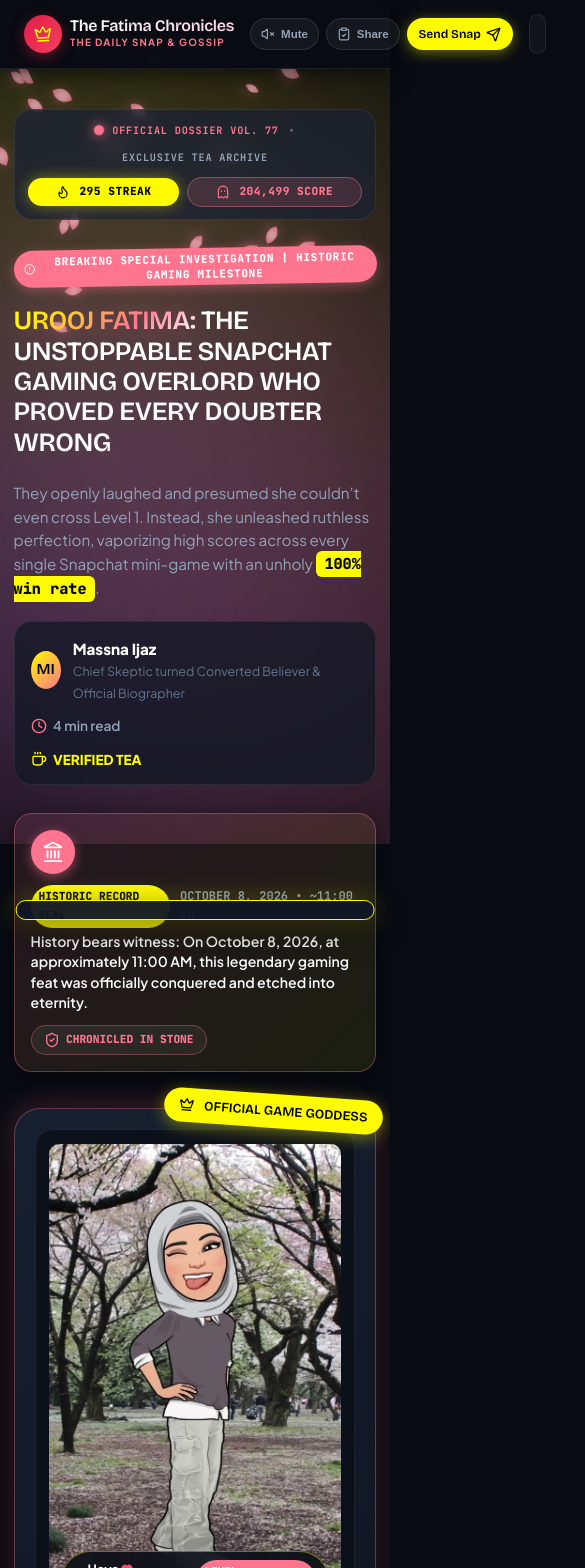
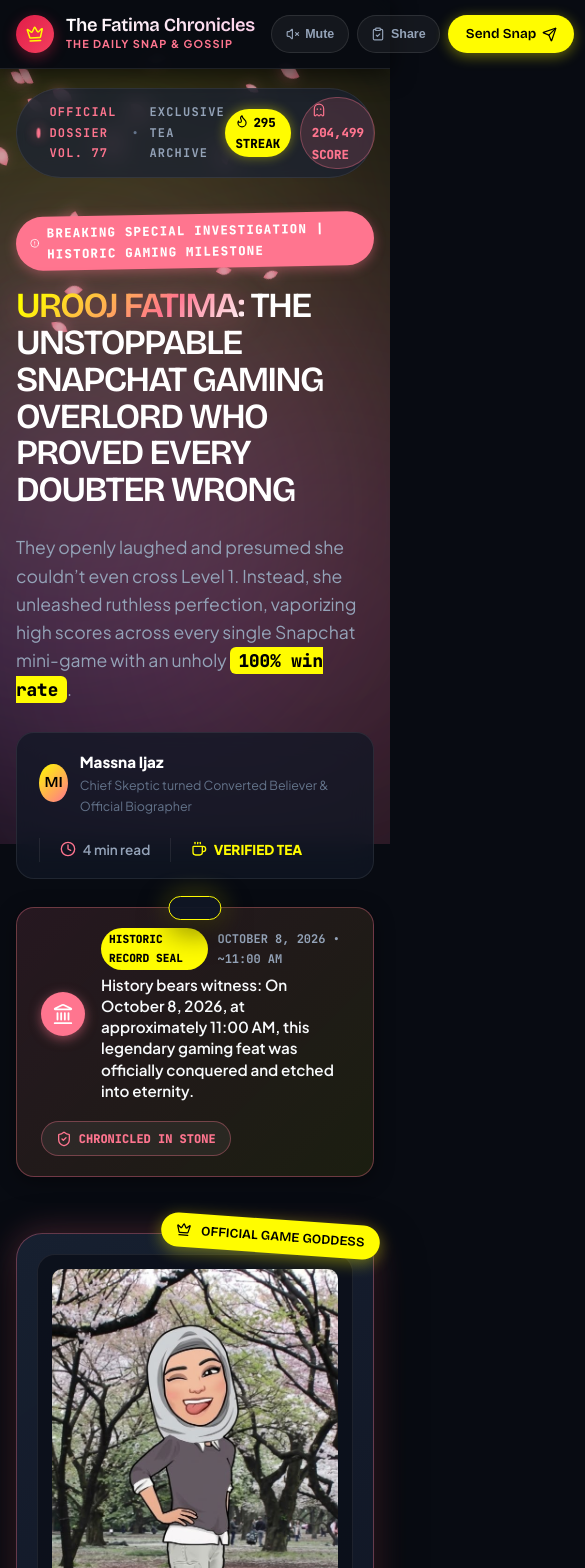
Before and after one commit to massssssssssna/Article-blog-page, a Next.js app: page / in a window 390 px wide. Shown: the top 1568 px of the page, 585 px wide, since content can reach past the window. Built offline with nearby package versions, Linux system fonts and the light colour scheme.

Commit message:
style: restore desktop layout and remove mobile media query overrides

```diff
--- a/src/app/globals.css
+++ b/src/app/globals.css
@@ -419,41 +419,28 @@
   display: flex;
   align-items: center;
   gap: 0.6rem;
-  flex-wrap: wrap;
 }
 
 .badge-streak-highlight {
-  display: inline-flex;
-  align-items: center;
-  justify-content: center;
-  gap: 0.35rem;
   background: var(--snap-yellow);
   color: #000;
   font-family: var(--font-mono);
   font-size: 0.78rem;
   font-weight: 800;
-  padding: 0.28rem 0.75rem;
-  border-radius: var(--radius-full);
-  box-shadow: 0 0 14px var(--snap-yellow-glow);
-  letter-spacing: 0.5px;
-  white-space: nowrap;
+  padding: 0.2rem 0.65rem;
+  border-radius: var(--radius-full);
+  box-shadow: 0 0 12px var(--snap-yellow-glow);
 }
 
 .badge-score-highlight {
-  display: inline-flex;
-  align-items: center;
-  justify-content: center;
-  gap: 0.35rem;
   background: rgba(255, 117, 143, 0.15);
-  border: 1px solid rgba(255, 117, 143, 0.4);
+  border: 1px solid rgba(255, 117, 143, 0.35);
   color: var(--sakura-pink);
   font-family: var(--font-mono);
   font-size: 0.78rem;
   font-weight: 800;
-  padding: 0.28rem 0.75rem;
-  border-radius: var(--radius-full);
-  letter-spacing: 0.5px;
-  white-space: nowrap;
+  padding: 0.2rem 0.65rem;
+  border-radius: var(--radius-full);
 }
 
 /* Editorial Hero Header */
@@ -1272,10 +1259,10 @@
   position: relative;
   background: linear-gradient(135deg, #b7004f 0%, #e40a65 50%, #821dda 100%);
   border-radius: var(--radius-xl);
-  padding: 3rem 2.5rem;
+  padding: 3.25rem 2.75rem 3.5rem;
   box-shadow: 0 15px 45px rgba(183, 0, 79, 0.45);
   overflow: hidden;
-  margin-top: 1rem;
+  margin-top: 1.5rem;
 }
 
 .moral-floating-sticker-1 {
@@ -1288,9 +1275,13 @@
 
 .moral-floating-sticker-2 {
   position: absolute;
-  bottom: 1.5rem;
-  left: 2rem;
+  bottom: 1.75rem;
+  right: 2.5rem;
+  left: auto;
   font-size: 2rem;
+  opacity: 0.85;
+  pointer-events: none;
+  animation: bounceSticker 2.4s infinite alternate-reverse;
 }
 
 @keyframes bounceSticker {
@@ -1342,22 +1333,23 @@
   display: flex;
   flex-wrap: wrap;
   align-items: center;
-  gap: 1rem;
-  margin-top: 1rem;
+  gap: 0.85rem;
+  margin-top: 1.25rem;
 }
 
 .reaction-btn-moral {
   display: inline-flex;
   align-items: center;
-  gap: 0.6rem;
-  padding: 0.75rem 1.4rem;
-  border-radius: var(--radius-full);
-  font-family: var(--font-headline);
-  font-size: 0.95rem;
+  gap: 0.55rem;
+  padding: 0.65rem 1.25rem;
+  border-radius: var(--radius-full);
+  font-family: var(--font-headline);
+  font-size: 0.92rem;
   font-weight: 800;
   cursor: pointer;
   transition: all 0.25s cubic-bezier(0.175, 0.885, 0.32, 1.275);
   border: none;
+  white-space: nowrap;
 }
 
 .reaction-btn-moral:hover {
@@ -1495,15 +1487,14 @@
   transform: translateX(-50%) translateY(0);
 }
 
-/* Comprehensive Responsive Media Queries for Mobile Browsers */
+/* Responsive Media Queries */
 @media (max-width: 1024px) {
   .bento-hero-grid {
     grid-template-columns: 1fr;
     gap: 2rem;
   }
   .photo-glow-frame {
-    max-width: 380px;
-    margin: 0 auto;
+    max-width: 360px;
   }
   .games-bento-grid {
     grid-template-columns: repeat(2, 1fr);
@@ -1517,376 +1508,29 @@
 }
 
 @media (max-width: 768px) {
-  html, body {
-    overflow-x: hidden;
-    width: 100%;
-  }
-
-  .site-header {
-    border-bottom: 1px solid rgba(255, 255, 255, 0.08);
-  }
-
-  .header-inner-container {
-    padding: 0.5rem 0.85rem;
-    flex-wrap: wrap;
-    gap: 0.65rem;
-  }
-
-  .header-brand {
-    gap: 0.5rem;
-  }
-
-  .brand-title-main {
-    font-size: 1rem;
-  }
-
-  .brand-tagline-sub {
-    font-size: 0.62rem;
-  }
-
-  /* Scrollable horizontal navigation ribbon on mobile */
+  .header-inner {
+    padding: 0 1rem;
+  }
   .header-nav-pill {
-    order: 3;
-    width: 100%;
-    overflow-x: auto;
-    white-space: nowrap;
-    -webkit-overflow-scrolling: touch;
-    scrollbar-width: none;
-    padding: 0.25rem 0.45rem;
-    gap: 0.2rem;
-  }
-
-  .header-nav-pill::-webkit-scrollbar {
     display: none;
   }
-
-  .nav-item-link {
-    font-size: 0.74rem;
-    padding: 0.3rem 0.65rem;
-  }
-
-  .header-actions {
-    gap: 0.4rem;
-  }
-
-  .action-btn-pill {
-    height: 32px;
-    padding: 0 0.65rem;
-    font-size: 0.72rem;
-  }
-
-  .snap-cta-btn {
-    height: 32px;
-    padding: 0 0.75rem;
-    font-size: 0.75rem;
-  }
-
   .main-content {
-    padding: 6.8rem 0.85rem 3.5rem;
-    width: 100%;
-    overflow-x: hidden;
-  }
-
-  /* Responsive Announcement Bar */
-  .announcement-bar {
-    flex-direction: column;
-    align-items: stretch;
-    gap: 0.65rem;
-    padding: 0.75rem 0.85rem;
-    border-radius: var(--radius-md);
-    margin-bottom: 1.75rem;
-  }
-
-  .dossier-pill-tag {
-    justify-content: center;
-    text-align: center;
-    font-size: 0.68rem;
-    flex-wrap: wrap;
-    letter-spacing: 0.8px;
-  }
-
-  .streak-score-group {
-    width: 100%;
-    justify-content: center;
-    gap: 0.5rem;
-  }
-
-  .badge-streak-highlight,
-  .badge-score-highlight {
-    flex: 1 1 auto;
-    text-align: center;
-    justify-content: center;
-    padding: 0.35rem 0.6rem;
-    font-size: 0.74rem;
-  }
-
-  /* Editorial Hero Header */
-  .editorial-hero-header {
-    margin-bottom: 2.25rem;
-  }
-
-  .breaking-eyebrow {
-    font-size: 0.68rem;
-    letter-spacing: 0.8px;
-    padding: 0.28rem 0.65rem;
-    white-space: normal;
-    text-align: center;
-    line-height: 1.3;
-  }
-
+    padding: 5.5rem 1rem 3.5rem;
+  }
   .headline-super {
-    font-size: clamp(1.75rem, 6.5vw, 2.5rem);
-    line-height: 1.15;
-    letter-spacing: -0.5px;
-    word-break: break-word;
-  }
-
-  .lead-subtitle {
-    font-size: 0.95rem;
-    line-height: 1.55;
-    margin-bottom: 1.25rem;
-  }
-
-  .byline-meta-bar {
-    flex-direction: column;
-    align-items: flex-start;
-    gap: 0.65rem;
-    padding: 0.85rem 1rem;
-  }
-
-  .byline-divider {
-    display: none;
-  }
-
-  /* Record Seal Box */
-  .record-seal-box {
-    flex-direction: column;
-    align-items: flex-start;
-    gap: 0.75rem;
-    padding: 1rem;
-  }
-
-  .seal-left {
-    flex-direction: column;
-    align-items: flex-start;
-    gap: 0.65rem;
-  }
-
-  .seal-statement-text {
-    font-size: 0.88rem;
-    line-height: 1.45;
-  }
-
-  .seal-right-pill {
-    align-self: flex-start;
-    font-size: 0.7rem;
-    padding: 0.3rem 0.75rem;
-  }
-
-  /* Bento Hero Section */
-  .bento-hero-grid {
-    grid-template-columns: 1fr;
-    gap: 2rem;
-    margin-bottom: 3rem;
-  }
-
-  .photo-glow-frame {
-    max-width: 100%;
-    width: 100%;
-  }
-
-  .dossier-card-wrapper {
-    padding: 1rem 0.75rem;
-  }
-
-  .dossier-main-card {
-    padding: 1rem 0.85rem;
-  }
-
-  .dossier-header-row {
-    flex-direction: column;
-    align-items: flex-start;
-    gap: 0.4rem;
-  }
-
+    font-size: 2.2rem;
+  }
   .dossier-fields-grid {
     grid-template-columns: 1fr;
-    gap: 0.65rem;
-  }
-
-  .field-cell {
-    padding: 0.75rem 0.85rem;
-  }
-
-  .field-value-primary {
-    font-size: 1.15rem;
-  }
-
-  .dossier-quote-box {
-    padding: 0.85rem 1rem;
-    font-size: 0.88rem;
-  }
-
-  .dossier-cta-bar {
-    flex-direction: column;
-    align-items: stretch;
-    gap: 0.65rem;
-  }
-
-  .dossier-snap-button {
-    width: 100%;
-    justify-content: center;
-    font-size: 0.88rem;
-    height: 42px;
-  }
-
-  .dossier-disclaimer {
-    text-align: center;
-    font-size: 0.75rem;
-  }
-
-  /* Metric Pulse Cards */
+  }
   .metric-pulse-grid {
     grid-template-columns: 1fr;
-    gap: 0.65rem;
-  }
-
-  .metric-pulse-card {
-    padding: 0.85rem 1rem;
-  }
-
-  .metric-huge-stat {
-    font-size: 2.2rem;
-  }
-
-  /* Games Bento Grid */
+  }
   .games-bento-grid {
     grid-template-columns: 1fr;
-    gap: 0.85rem;
-  }
-
-  .game-bento-card {
-    padding: 1.15rem 1rem;
-  }
-
-  /* Analytics & SVG Chart */
-  .analytics-card-section {
-    padding: 1.15rem 0.85rem;
-  }
-
-  .analytics-header-row {
-    flex-direction: column;
-    align-items: flex-start;
-    gap: 0.65rem;
-  }
-
-  .svg-chart-container {
-    overflow-x: auto;
-    -webkit-overflow-scrolling: touch;
-    width: 100%;
-  }
-
-  /* Witness Affidavits */
-  .witness-statement-card {
-    padding: 1.15rem 1rem;
-  }
-
-  .witness-prose-text {
-    font-size: 1.05rem;
-  }
-
-  .affidavit-signed-bar {
-    flex-direction: column;
-    align-items: flex-start;
-    gap: 0.65rem;
-    padding: 0.85rem 1rem;
-  }
-
-  /* Grand Moral Banner */
-  .grand-moral-banner {
-    padding: 1.85rem 1rem;
-    overflow: hidden;
-  }
-
-  .moral-floating-sticker-1,
-  .moral-floating-sticker-2 {
-    display: none;
-  }
-
-  .moral-headline-quote {
-    font-size: 1.45rem;
-  }
-
-  .moral-quote-highlight {
-    font-size: 1.05rem;
-    padding-left: 0.75rem;
-    border-left-width: 3px;
-  }
-
-  .moral-reaction-buttons-row {
-    flex-direction: column;
-    align-items: stretch;
-    width: 100%;
-    gap: 0.65rem;
-  }
-
-  .reaction-btn-moral {
-    width: 100%;
-    justify-content: center;
-    font-size: 0.85rem;
-    padding: 0.75rem 1rem;
-  }
-
-  /* Footer */
-  .site-footer {
-    padding: 3rem 1rem 1.5rem;
-    margin-top: 3.5rem;
-  }
-
+  }
   .footer-grid-top {
     grid-template-columns: 1fr;
     gap: 1.75rem;
   }
-
-  .footer-bottom-bar {
-    flex-direction: column;
-    align-items: flex-start;
-    gap: 0.65rem;
-    font-size: 0.75rem;
-  }
-}
-
-@media (max-width: 480px) {
-  .headline-super {
-    font-size: 1.65rem;
-  }
-
-  .dossier-pill-tag {
-    font-size: 0.64rem;
-  }
-
-  .badge-streak-highlight,
-  .badge-score-highlight {
-    font-size: 0.7rem;
-    padding: 0.3rem 0.5rem;
-  }
-
-  .photo-floating-pill {
-    padding: 0.4rem 0.75rem;
-    font-size: 0.68rem;
-  }
-
-  .polaroid-caption-title {
-    font-size: 1rem;
-  }
-
-  .polaroid-caption-sub {
-    font-size: 0.75rem;
-  }
-
-  .toast-notice {
-    width: 92%;
-    font-size: 0.78rem;
-    padding: 0.55rem 0.85rem;
-  }
-}
+}
```
